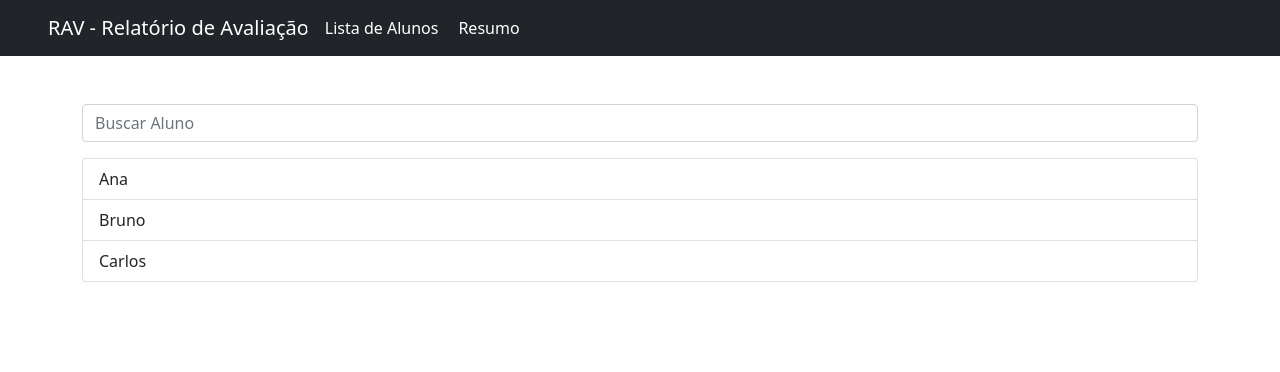
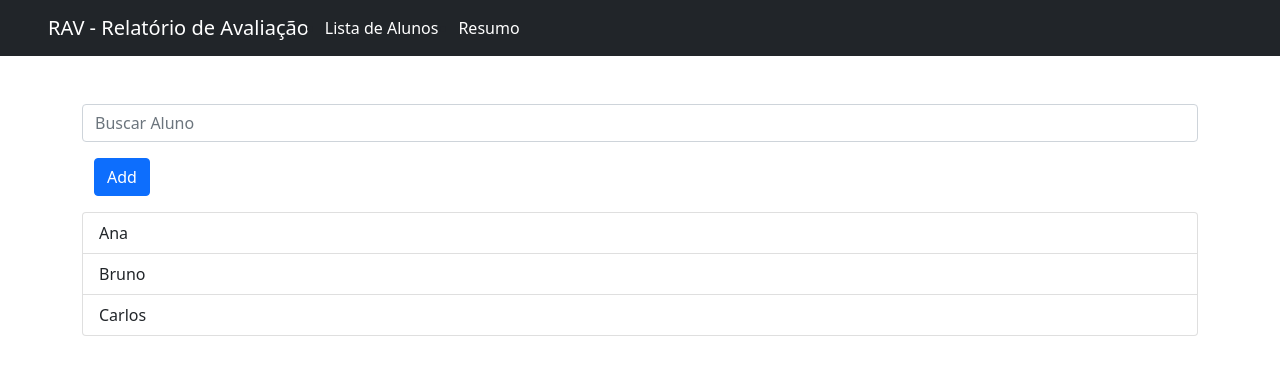
Before and after one commit to Brunostaine/rav-relatorio-de-avaliacao-angular, an Angular app: page / in a window 1280 px wide. Shown: the top 372 px of the page. Built offline with nearby package versions, Linux system fonts and the light colour scheme.

Commit message:
Criação do botao para add alunos

```diff
--- a/src/app/components/cabecalho/cabecalho.component.html
+++ b/src/app/components/cabecalho/cabecalho.component.html
@@ -3,7 +3,7 @@
     <nav class="mx-5">
         <ul class="list-group lista d-flex align-items-center">
             <a class="navbar-brand" href="#">RAV - Relatório de Avaliação</a>
-            <li><a class="link" href="">Lista de Alunos</a></li>
+            <li><a class="link" routerLink="lista-alunos">Lista de Alunos</a></li>
             <li><a class="link" href="">Resumo</a></li>
         </ul>
     </nav>
--- a/src/app/components/lista-de-alunos/lista-de-alunos.component.html
+++ b/src/app/components/lista-de-alunos/lista-de-alunos.component.html
@@ -1,6 +1,10 @@
 <div class="container">
     <div class="input-group mb-3">
         <input type="text" class="form-control" placeholder="Buscar Aluno" aria-label="Buscar Aluno" aria-describedby="basic-addon1">
+    </div>
+
+    <div class="container ">
+        <button type="button" class="btn btn-primary mb-3 btn-block">Add</button>
     </div>
 
     <ul class="list-group">
@@ -13,6 +17,7 @@
         <li class="list-group-item">
             Carlos
         </li>
+    </ul>
 
-    </ul>
+
 </div>
```
